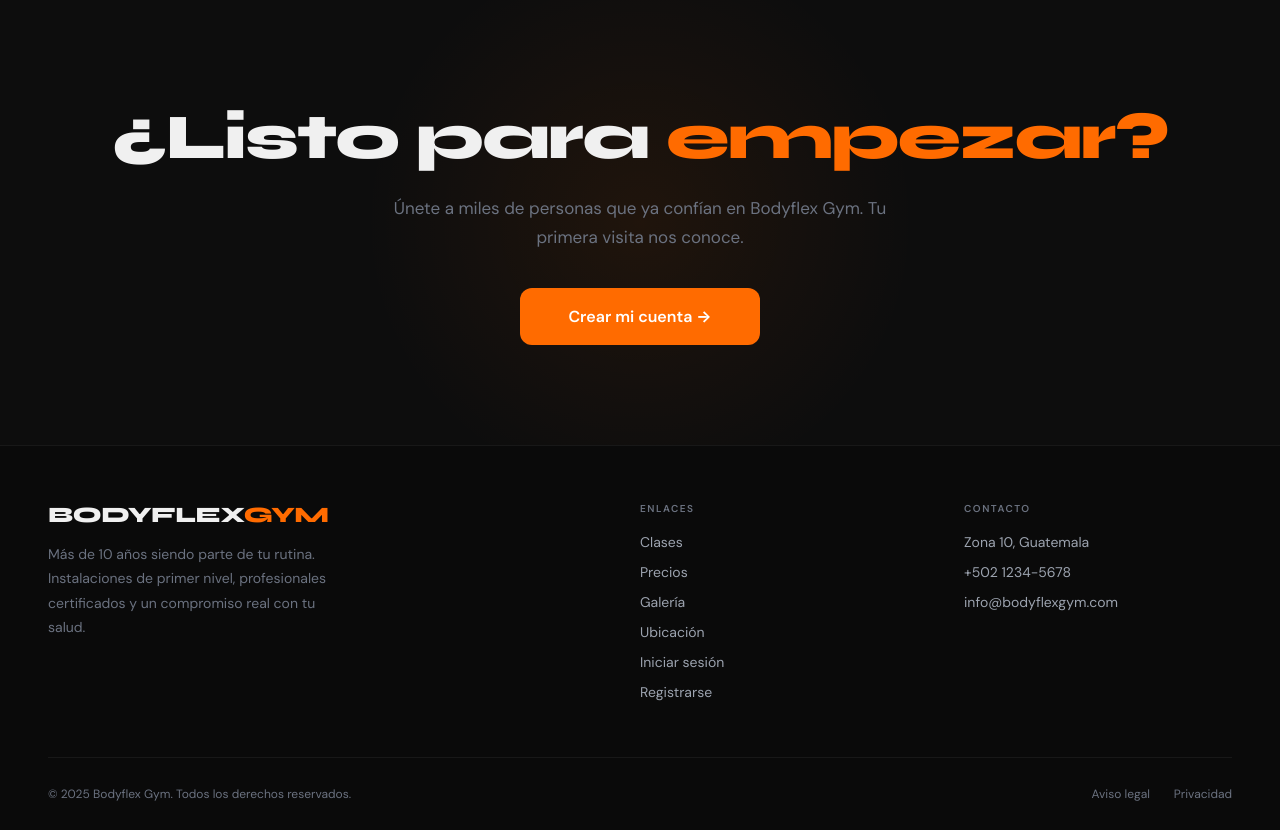
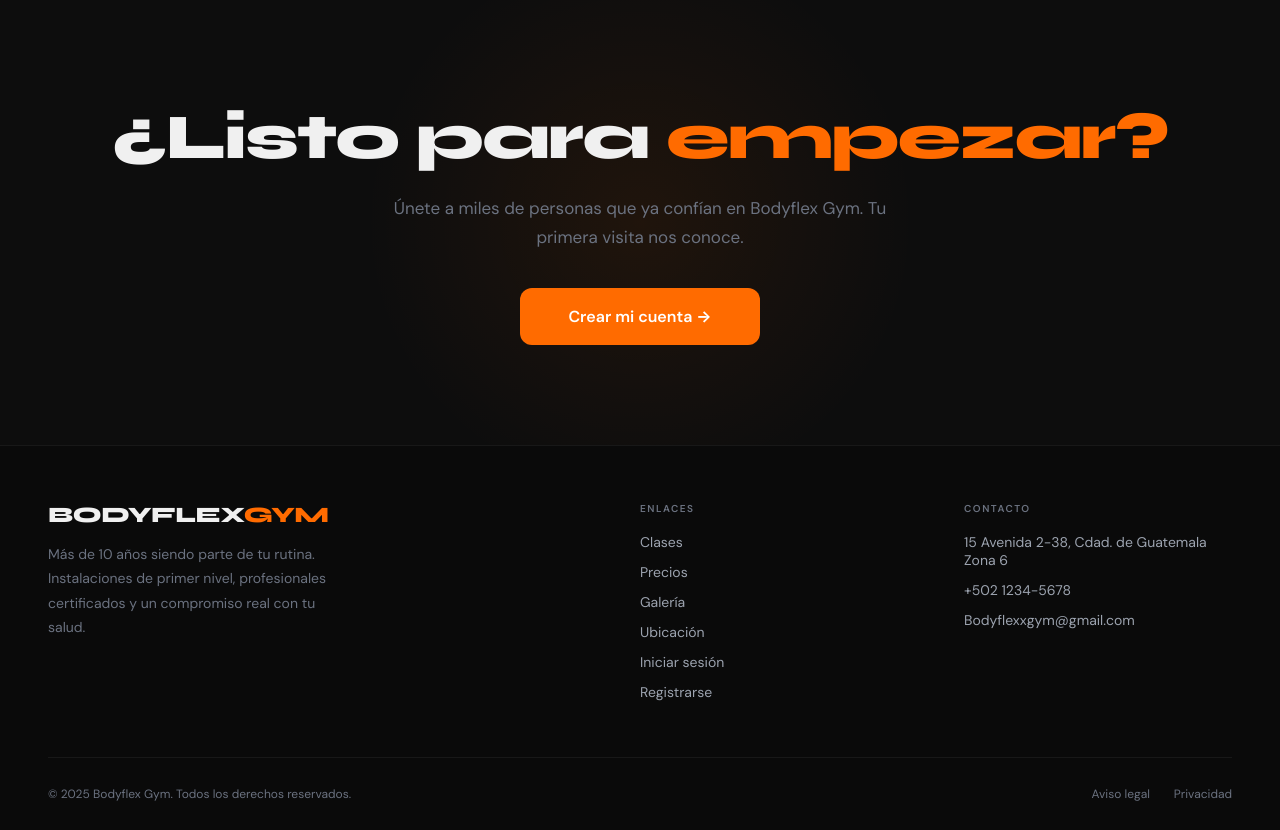
Before and after one commit to Marinho2977/BodyFlexGym, a Flask app: page / in a window 1280 px wide. Shown: the part 5641-6471 px from the top of the page. Run offline with Flask 3, Linux system fonts and the light colour scheme.

Commit message:
Datos reales

```diff
--- a/gym_web/templates/inicio.html
+++ b/gym_web/templates/inicio.html
@@ -408,10 +408,6 @@
                 <img src="https://images.unsplash.com/photo-1534438327276-14e5300c3a48?w=900&q=85" alt="Bodyflex Gym" loading="eager">
                 <!-- FIN INYECCIÓN -->
                 <div class="hero-media-label">Bodyflex Gym</div>
-                <div class="hero-counter">
-                    <div class="hero-counter-val">5K+</div>
-                    <div class="hero-counter-label">Miembros activos</div>
-                </div>
             </div>
         </div>
     </div>
@@ -445,7 +441,7 @@
             <div class="trust-tile-desc">Más de una década construyendo la mejor comunidad fitness de Guatemala.</div>
         </div>
         <div class="trust-tile reveal reveal-delay-1">
-            <div class="trust-tile-val">5,000+</div>
+            <div class="trust-tile-val">1,000+</div>
             <div class="trust-tile-label">Socios han confiado en nosotros</div>
         </div>
         <div class="trust-tile reveal reveal-delay-2">
@@ -607,7 +603,7 @@
                 <div class="location-row-icon">📍</div>
                 <div class="location-row-text">
                     <strong>Dirección</strong>
-                    <span>Zona 10, Ciudad de Guatemala<br>(Actualiza con tu dirección real)</span>
+                    <span>15 Avenida 2-38, Cdad. de Guatemala Zona 6</span>
                 </div>
             </div>
             <div class="location-row">
@@ -628,7 +624,7 @@
                 <div class="location-row-icon">✉️</div>
                 <div class="location-row-text">
                     <strong>Correo</strong>
-                    <a href="mailto:info@bodyflexgym.com">info@bodyflexgym.com</a>
+                    <a href="mailto:Bodyflexxgym@gmail.com">Bodyflexxgym@gmail.com</a>
                 </div>
             </div>
             <a href="https://www.google.com/maps/place/Bodyflex+Gym" target="_blank" rel="noopener" style="color:#FF6B00; font-size:14px; font-weight:600; text-decoration:none; display:inline-flex; align-items:center; gap:6px; margin-top:8px;">Abrir en Google Maps →</a>
@@ -664,9 +660,9 @@
         </div>
         <div class="footer-col">
             <h4>Contacto</h4>
-            <span>Zona 10, Guatemala</span>
+            <span>15 Avenida 2-38, Cdad. de Guatemala Zona 6</span>
             <a href="tel:+50212345678">+502 1234-5678</a>
-            <a href="mailto:info@bodyflexgym.com">info@bodyflexgym.com</a>
+            <a href="mailto:Bodyflexxgym@gmail.com">Bodyflexxgym@gmail.com</a>
         </div>
     </div>
     <div class="footer-bottom">
```
